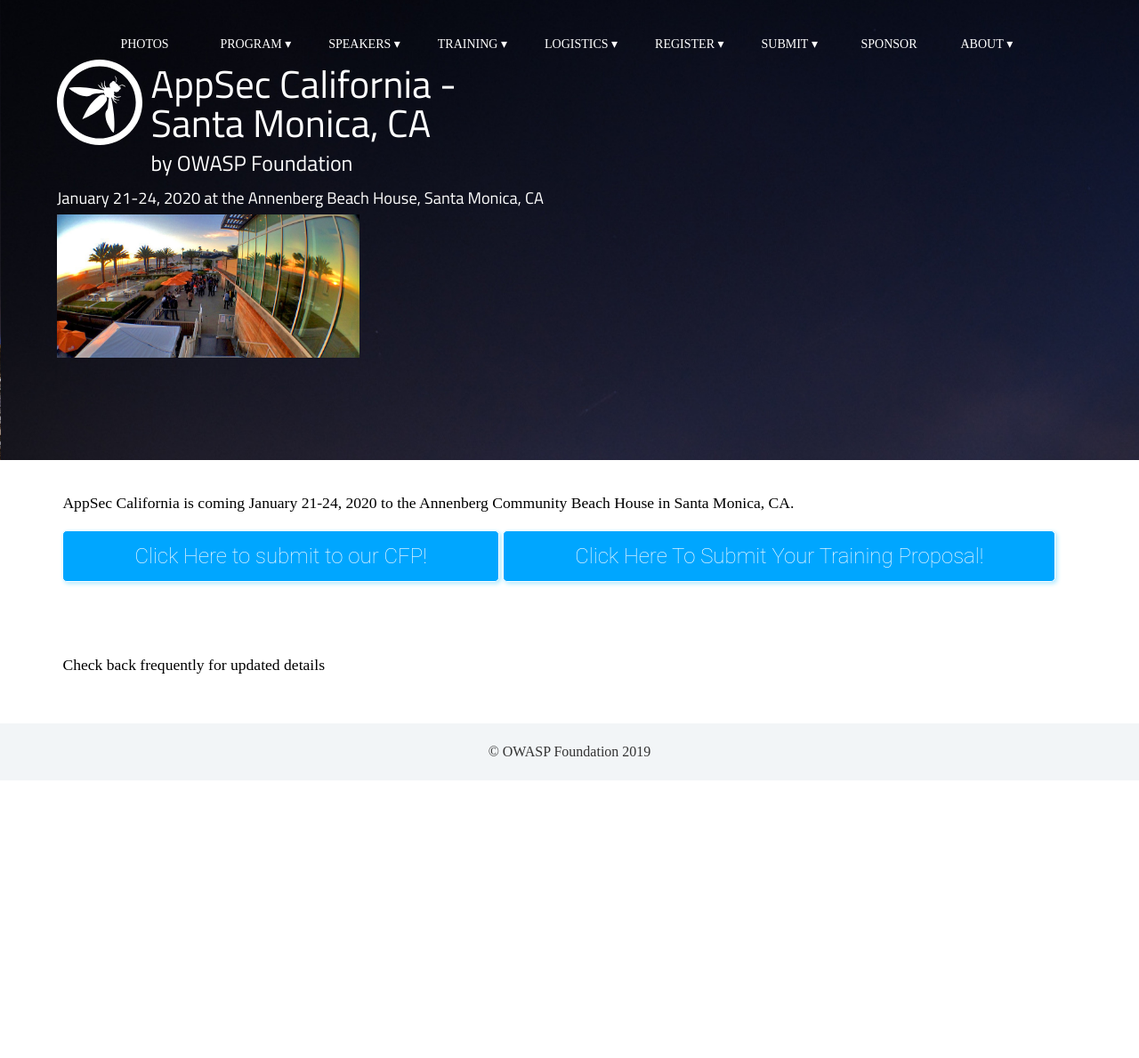
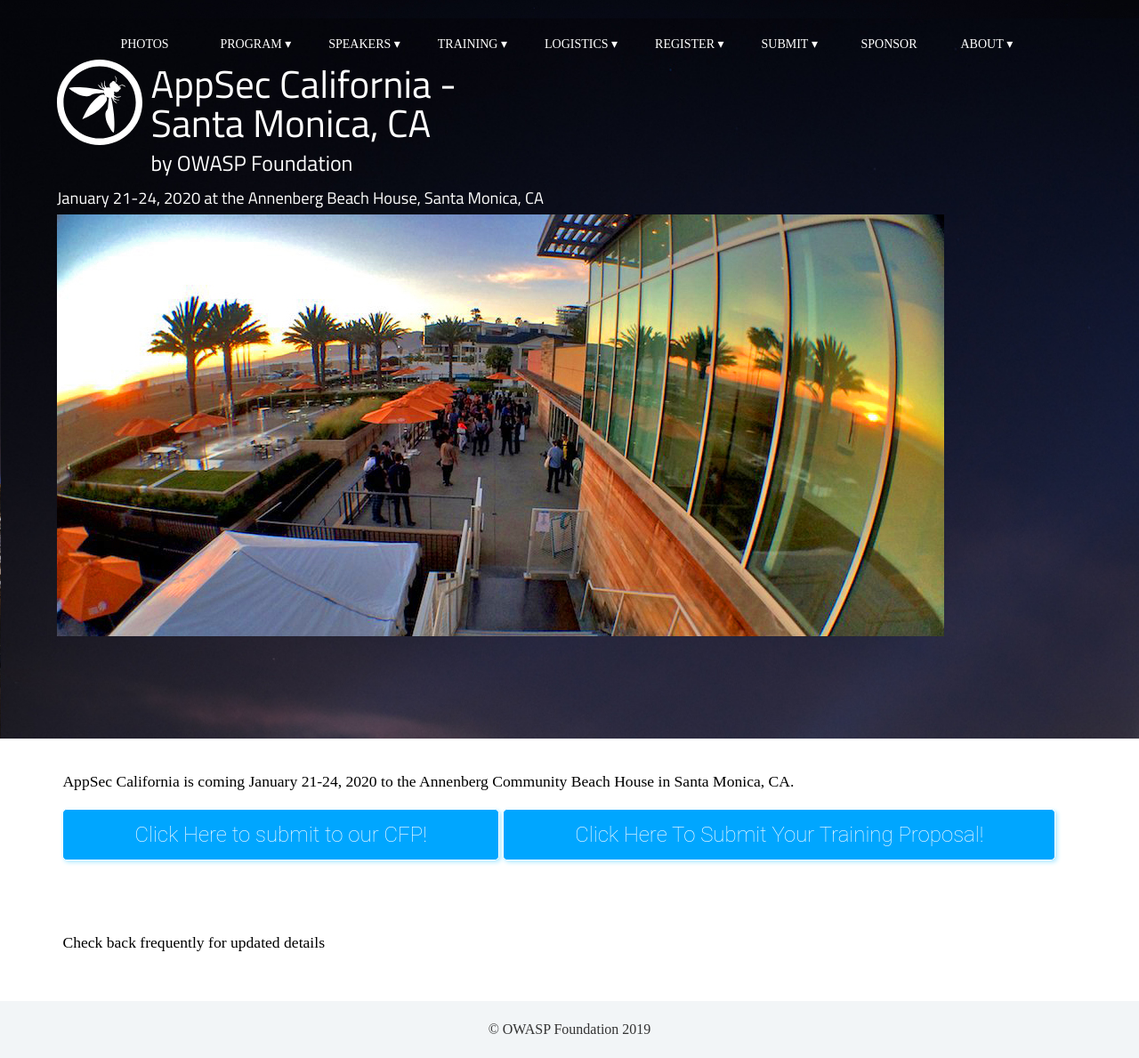
Before and after one commit to OWASP/2020-appseccalifornia, a Jekyll site: the page built from index.html, in a window 1280 px wide. Shown: the whole page at 89% size. Built offline with Jekyll 4.4.1, drawn with Linux system fonts in a browser that asks for light colours; some web fonts are replaced; before the commit the page ends 900 px from its top, so only the background shows below that.

Commit message:
setting layout of image in header

```diff
--- a/_layouts/front.html
+++ b/_layouts/front.html
@@ -1,8 +1,8 @@
 {% include header.html %}
 
 	<div class="row">
-	<div class="column"><h3>January 21-24, 2020 at the Annenberg Beach House, Santa Monica, CA</h3></div>
-	<div class="column"><img src="../assets/images/fisheye.jpg" width="340"></div>
+	<div class="column" width="25%"><h3>January 21-24, 2020 at the Annenberg Beach House, Santa Monica, CA</h3></div>
+	<div class="column" width="75%"><img src="../assets/images/fisheye.jpg"></div>
 	</div>
 </header>
 
```
